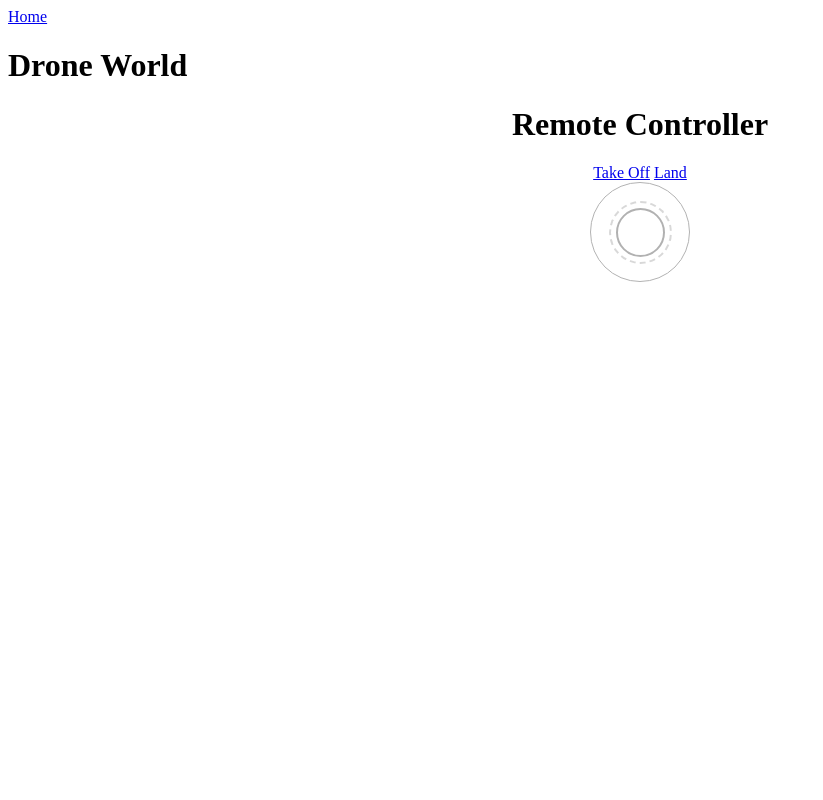
After one commit to 17011607/Capstone_Project, a Python web app: template flask/templates/controller.html in a window 1280 px wide. The commit adds this page. Shown: the whole page, without its empty margins (0-823 px from the left). Run offline with Jinja, Linux system fonts and the light colour scheme; the template is opened without the code that fills it, so the values that code supplies are empty; some libraries are stand-ins or nearby versions.

Commit message:
Add files via upload

```diff
--- /dev/null
+++ b/flask/templates/controller.html
@@ -0,0 +1,42 @@
+{% extends "layout.html" %}
+{% block content %}
+<style>
+    .controller-box{
+        text-align: center;
+    }
+</style>
+<script src="//code.jquery.com/jquery-3.0.0-alpha1.min.js"></script>
+<script src="../static/js/joystick_elements.js"></script>
+<script src="../static/js/joystick.js"></script>
+<script>
+    var sendCommand=(command,params={})=>{
+        console.log({action:'sendCommand',command:command,params:params})
+        params['command']=command
+        $.post("/api/command/",params).done((json)=>{
+            console.log({action:'sendCommand',json:json})
+        },'json')
+    }
+
+    $( function() {
+        $( ".joystick" ).element().init({
+            move:    function( x, y, rx, ry ) {},
+            hold:    function() {},
+            release: function() {}
+        });
+    });
+</script>
+<div class="controller-box">
+    <h1>Remote Controller</h1>
+</div>
+
+<div class="controller-box">
+    <div data-role="controlgroup" data-type="horizontal">
+        <a href="#" data-role="button" onclick="sendCommand('takeOff'); return false">Take Off</a>
+        <a href="#" data-role="button" onclick="sendCommand('land'); return false">Land</a>
+    </div>
+</div>
+
+<div style="display:flex; justify-content:center;">
+    <div data-jquery-element="joystick"></div>
+</div>
+{% endblock %}
--- /dev/null
+++ b/flask/templates/layout.html
@@ -0,0 +1,21 @@
+<html>
+    <head>
+        <title>Drone App</title>
+        <meta name="viewport" content="width=device-width, initial-scale=1">
+        <link rel="stylesheet" href="static/css/jquery.mobile-1.4.5.min.css" />
+        <script src="static/js/jquery-1.11.1.min.js"></script>
+        <script src="static/js/jquery.mobile-1.4.5.min.js"></script>
+    </head>
+    <body>
+        <div data-role="page">
+            <div data-role="header">
+                <a href="/" data-icon="home" data-dom-cache="false">Home</a>
+                <h1> Drone World </h1>
+            </div>
+
+            <div data-role="content">
+                {% block content %}{% endblock %}
+            </div>
+        </div>
+    </body>
+</html>
--- /dev/null
+++ b/flask/templates/setting.html
@@ -0,0 +1,4 @@
+{% extends "layout.html" %}
+{% block content %}
+
+{% endblock %}
```
Also changed, not shown: flask/templates/index.html (+11 -19 lines), flask/templates/joystick.html (added, +20 -0 lines).
